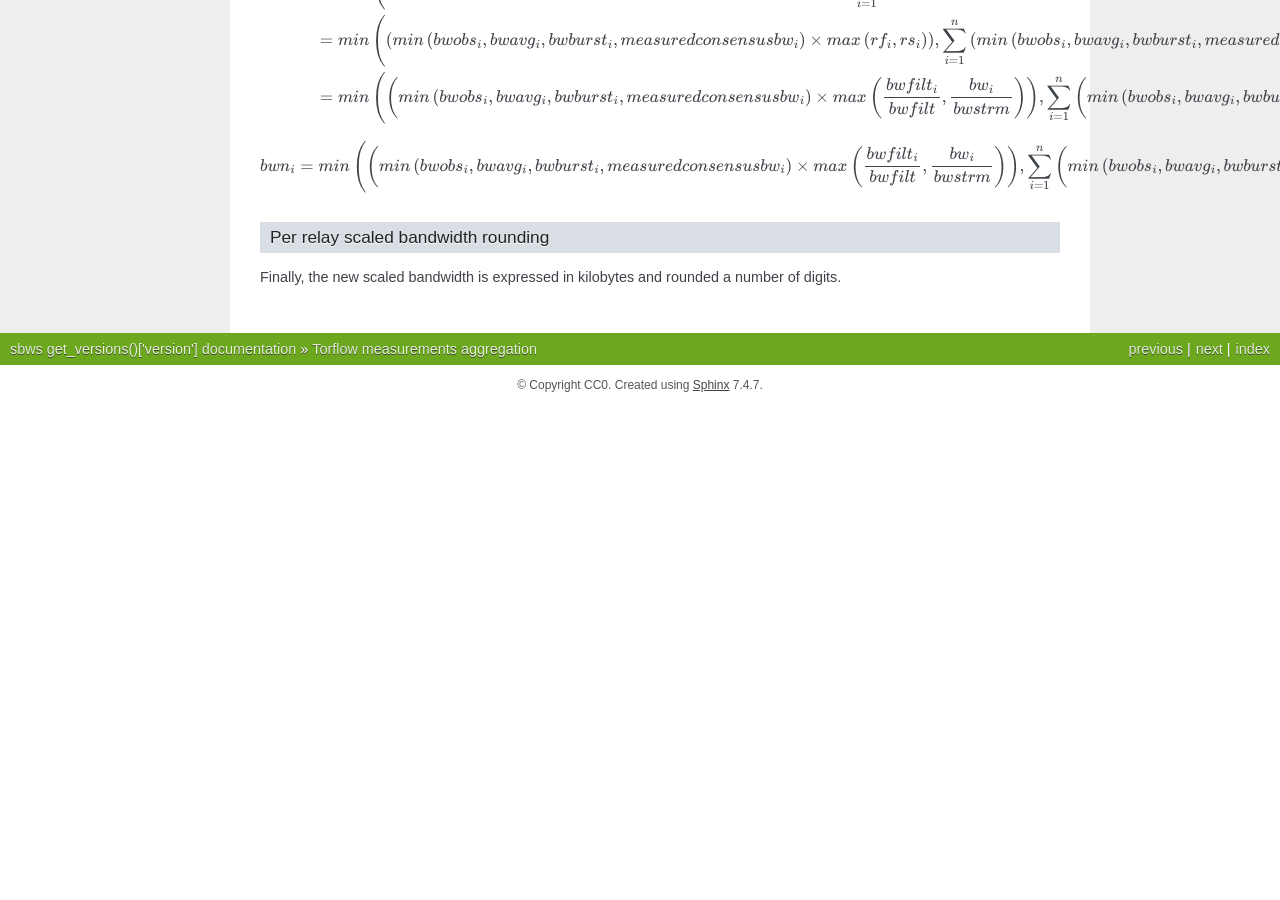
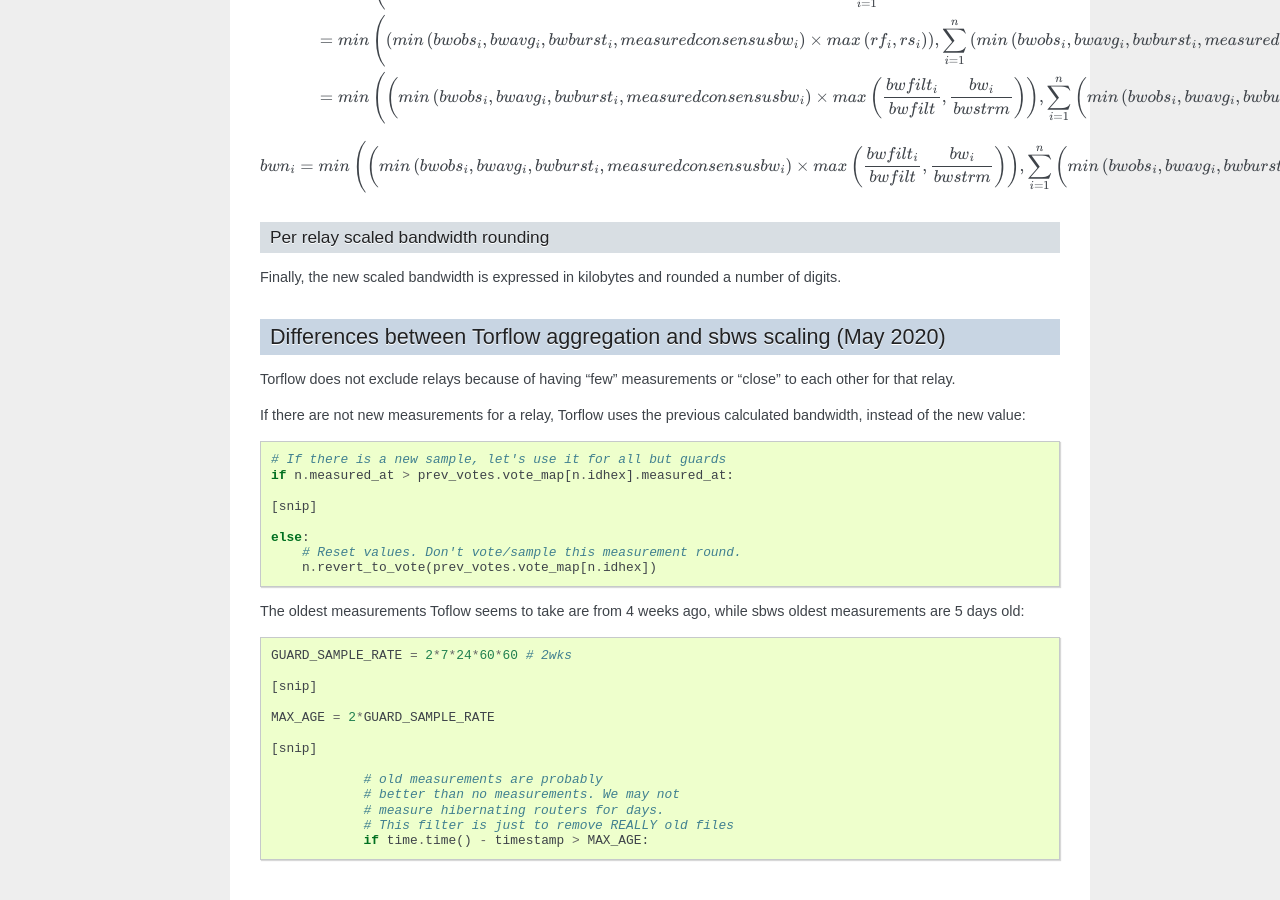
Before and after one commit to torproject/sbws, a Sphinx documentation site: the page built from docs/source/torflow_aggr.rst, in a window 1280 px wide and 900 px high, scrolled down 5652 px. Built offline with Sphinx 7.4.7, drawn with Linux system fonts in a browser that asks for light colours; formulas are drawn with MathJax 3; before the commit the page ends 6057 px from its top, so only the background shows below that; some of the changed text lies outside the part shown.

Commit message:
fix: doc: Add differences between Torflow and sbws
Closes #33871.

```diff
--- a/docs/source/torflow_aggr.rst
+++ b/docs/source/torflow_aggr.rst
@@ -385,6 +385,42 @@ Per relay scaled bandwidth rounding
 Finally, the new scaled bandwidth is expressed in kilobytes and rounded a number
 of digits.
 
+Differences between Torflow aggregation and sbws scaling (May 2020)
+-------------------------------------------------------------------
+
+Torflow does not exclude relays because of having "few" measurements or "close"
+to each other for that relay.
+
+If there are not new measurements for a relay, Torflow uses the previous
+calculated bandwidth, instead of the new value::
+
+      # If there is a new sample, let's use it for all but guards
+      if n.measured_at > prev_votes.vote_map[n.idhex].measured_at:
+
+      [snip]
+
+      else:
+          # Reset values. Don't vote/sample this measurement round.
+          n.revert_to_vote(prev_votes.vote_map[n.idhex])
+
+The oldest measurements Toflow seems to take are from 4 weeks ago, while sbws
+oldest measurements are 5 days old::
+
+    GUARD_SAMPLE_RATE = 2*7*24*60*60 # 2wks
+
+    [snip]
+
+    MAX_AGE = 2*GUARD_SAMPLE_RATE
+
+    [snip]
+
+                # old measurements are probably
+                # better than no measurements. We may not
+                # measure hibernating routers for days.
+                # This filter is just to remove REALLY old files
+                if time.time() - timestamp > MAX_AGE:
+
+
 .. _README.spec.txt: https://gitweb.torproject.org/torflow.git/tree/NetworkScanners/BwAuthority/README.spec.txt
 .. _PID Controller: https://en.wikipedia.org/wiki/PID_controller
 .. _SQLSupport.py: https://gitweb.torproject.org/pytorctl.git/tree/SQLSupport.py#n493
```
